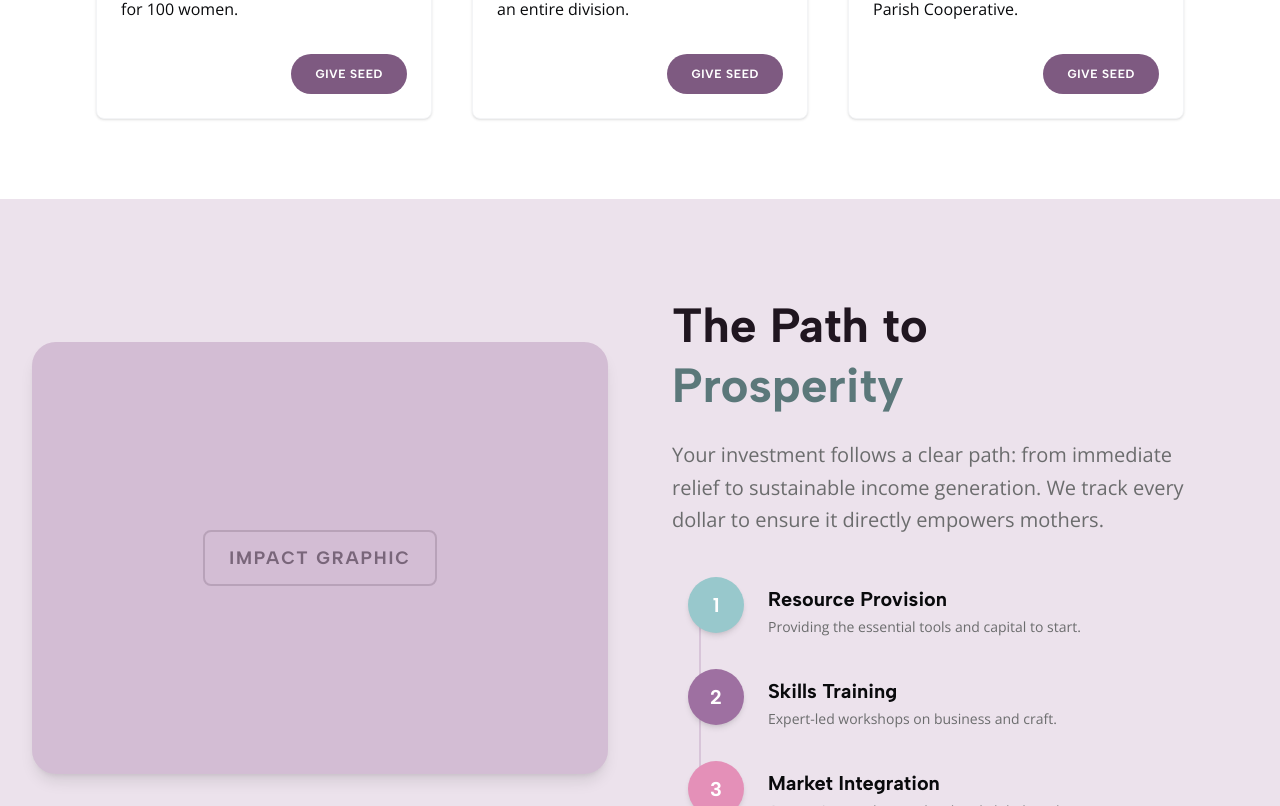
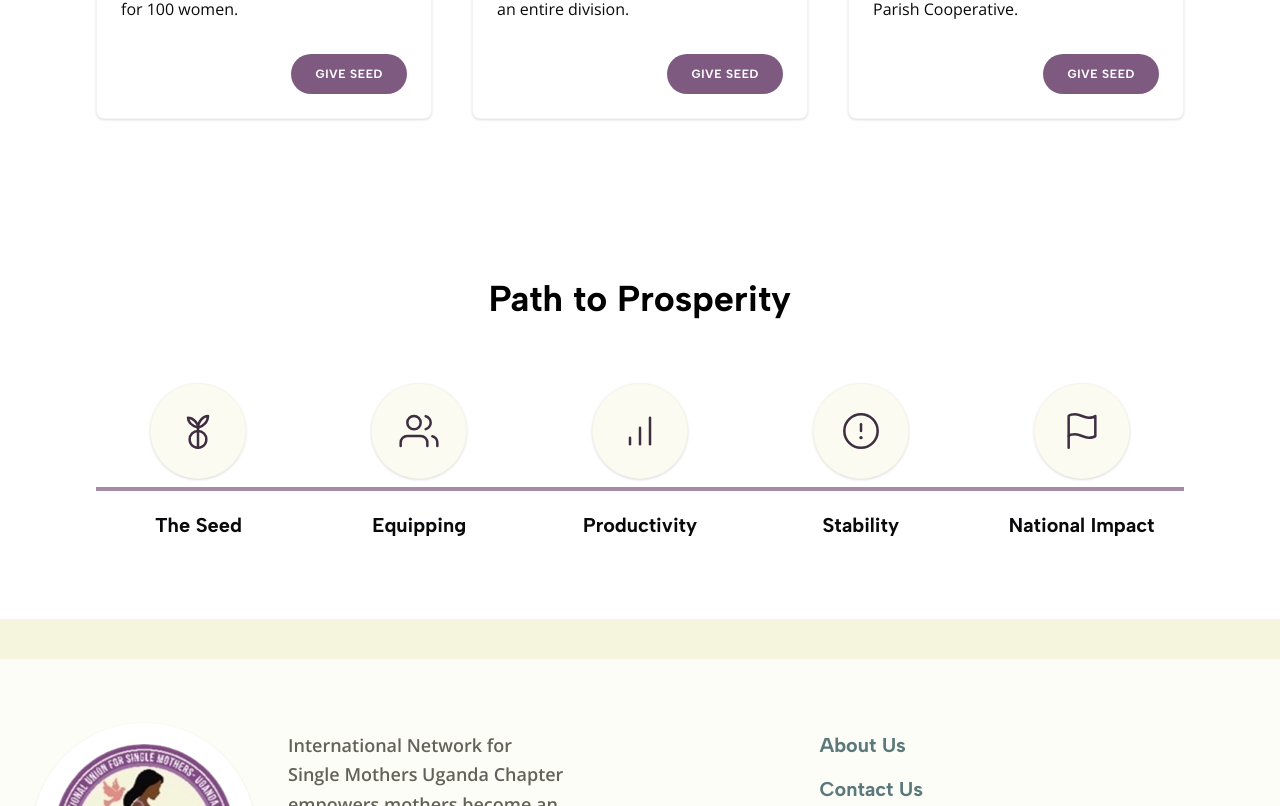
Before and after one commit to charlesaroma/Frontend-International-Network-For-Single-Mothers, a React (Vite) app: page /seed-a-cooperative in a window 1280 px wide. Shown: the part 1994-2800 px from the top of the page. Built offline with nearby package versions, Linux system fonts and the light colour scheme.

Commit message:
path to prosperity

```diff
--- a/src/pages/seed-a-cooperative/pathToProsperity.jsx
+++ b/src/pages/seed-a-cooperative/pathToProsperity.jsx
@@ -1,69 +1,82 @@
 import React from 'react';
+
+// Icons
+const SeedIcon = () => (
+  <svg width="40" height="40" viewBox="0 0 24 24" fill="none" xmlns="http://www.w3.org/2000/svg" className="text-brand-lilac-800">
+    <path d="M12 22V10" stroke="currentColor" strokeWidth="1.5" strokeLinecap="round" strokeLinejoin="round"/>
+    <path d="M12 22C12 22 7 22 7 17C7 14.2386 9.23858 12 12 12" stroke="currentColor" strokeWidth="1.5" strokeLinecap="round" strokeLinejoin="round"/>
+    <path d="M12 22C12 22 17 22 17 17C17 14.2386 14.7614 12 12 12" stroke="currentColor" strokeWidth="1.5" strokeLinecap="round" strokeLinejoin="round"/>
+    <path d="M12 10C12 7 9 4 6 4C6 7 9 9 12 10Z" stroke="currentColor" strokeWidth="1.5" strokeLinecap="round" strokeLinejoin="round"/>
+    <path d="M12 10C12 6.5 15 3 18 3C18 6.5 15 9.5 12 10Z" stroke="currentColor" strokeWidth="1.5" strokeLinecap="round" strokeLinejoin="round"/>
+  </svg>
+);
+
+const EquippingIcon = () => (
+  <svg width="40" height="40" viewBox="0 0 24 24" fill="none" xmlns="http://www.w3.org/2000/svg" className="text-brand-lilac-800">
+    <path d="M17 21V19C17 17.9391 16.5786 16.9217 15.8284 16.1716C15.0783 15.4214 14.0609 15 13 15H5C3.93913 15 2.92172 15.4214 2.17157 16.1716C1.42143 16.9217 1 17.9391 1 19V21" stroke="currentColor" strokeWidth="1.5" strokeLinecap="round" strokeLinejoin="round"/>
+    <path d="M9 11C11.2091 11 13 9.20914 13 7C13 4.79086 11.2091 3 9 3C6.79086 3 5 4.79086 5 7C5 9.20914 6.79086 11 9 11Z" stroke="currentColor" strokeWidth="1.5" strokeLinecap="round" strokeLinejoin="round"/>
+    <path d="M23 21V19C22.9993 18.1137 22.7044 17.2528 22.1614 16.5523C21.6184 15.8519 20.8581 15.3516 20 15.13" stroke="currentColor" strokeWidth="1.5" strokeLinecap="round" strokeLinejoin="round"/>
+    <path d="M16 3.13C16.8604 3.35031 17.623 3.85071 18.1676 4.55232C18.7122 5.25392 19.0078 6.11684 19.0078 7.005C19.0078 7.89316 18.7122 8.75608 18.1676 9.45768C17.623 10.1593 16.8604 10.6597 16 10.88" stroke="currentColor" strokeWidth="1.5" strokeLinecap="round" strokeLinejoin="round"/>
+  </svg>
+);
+
+const ProductivityIcon = () => (
+  <svg width="40" height="40" viewBox="0 0 24 24" fill="none" xmlns="http://www.w3.org/2000/svg" className="text-brand-lilac-800">
+    <path d="M12 20V10" stroke="currentColor" strokeWidth="1.5" strokeLinecap="round" strokeLinejoin="round"/>
+    <path d="M18 20V4" stroke="currentColor" strokeWidth="1.5" strokeLinecap="round" strokeLinejoin="round"/>
+    <path d="M6 20V16" stroke="currentColor" strokeWidth="1.5" strokeLinecap="round" strokeLinejoin="round"/>
+  </svg>
+);
+
+const StabilityIcon = () => (
+  <svg width="40" height="40" viewBox="0 0 24 24" fill="none" xmlns="http://www.w3.org/2000/svg" className="text-brand-lilac-800">
+    <path d="M12 22C17.5228 22 22 17.5228 22 12C22 6.47715 17.5228 2 12 2C6.47715 2 2 6.47715 2 12C2 17.5228 6.47715 22 12 22Z" stroke="currentColor" strokeWidth="1.5" strokeLinecap="round" strokeLinejoin="round"/>
+    <path d="M12 8V12" stroke="currentColor" strokeWidth="1.5" strokeLinecap="round" strokeLinejoin="round"/>
+    <path d="M12 16H12.01" stroke="currentColor" strokeWidth="2" strokeLinecap="round" strokeLinejoin="round"/>
+  </svg>
+);
+
+const ImpactIcon = () => (
+  <svg width="40" height="40" viewBox="0 0 24 24" fill="none" xmlns="http://www.w3.org/2000/svg" className="text-brand-lilac-800">
+    <path d="M4 15C4 15 5 14 8 14C11 14 13 16 16 16C19 16 20 15 20 15V3C20 3 19 4 16 4C13 4 11 2 8 2C5 2 4 3 4 3V15Z" stroke="currentColor" strokeWidth="1.5" strokeLinecap="round" strokeLinejoin="round"/>
+    <path d="M4 22V15" stroke="currentColor" strokeWidth="1.5" strokeLinecap="round" strokeLinejoin="round"/>
+  </svg>
+);
+
+const STEPS = [
+  { label: "The Seed", icon: <SeedIcon /> },
+  { label: "Equipping", icon: <EquippingIcon /> },
+  { label: "Productivity", icon: <ProductivityIcon /> },
+  { label: "Stability", icon: <StabilityIcon /> },
+  { label: "National Impact", icon: <ImpactIcon /> },
+];
 
 const PathToProsperity = () => {
   return (
-    <section className="w-full py-24 bg-brand-lilac-100">
-      <div className="max-w-7xl mx-auto px-4 md:px-8">
-        <div className="flex flex-col lg:flex-row items-center gap-16">
+    <section className="w-full py-20 bg-white">
+      <div className="max-w-7xl mx-auto px-8 md:px-24 text-center">
+        <h2 className="text-3xl md:text-4xl font-bold font-primary text-black mb-16">
+          Path to Prosperity
+        </h2>
 
-          {/* Left: Image / Visual */}
-          <div className="w-full lg:w-1/2">
-             <div className="w-full aspect-4/3 bg-brand-lilac-200 rounded-3xl overflow-hidden shadow-lg flex items-center justify-center relative group">
-                {/* Decorative pattern or placeholder */}
-                <div className="absolute inset-0 bg-brand-lilac-300/30"></div>
-                <span className="relative z-10 text-brand-lilac-800 font-bold text-lg opacity-60 uppercase tracking-widest border-2 border-brand-lilac-800/30 px-6 py-3 rounded-lg">
-                  Impact Graphic
-                </span>
-             </div>
-          </div>
+        <div className="relative">
+          {/* Horizontal Line separating Icons and Text */}
+          <div className="hidden md:block absolute top-26 left-0 right-0 h-1 bg-brand-lilac-600 z-0 opacity-70"></div>
 
-          {/* Right: Content */}
-          <div className="w-full lg:w-1/2">
-            <h2 className="text-4xl md:text-5xl font-bold font-primary text-brand-lilac-900 mb-6 leading-tight">
-              The Path to <br/> <span className="text-brand-teal-700">Prosperity</span>
-            </h2>
-            <p className="text-lg md:text-xl font-secondary text-brand-dark-400 mb-10 leading-relaxed max-w-lg">
-              Your investment follows a clear path: from immediate relief to sustainable income generation. We track every dollar to ensure it directly empowers mothers.
-            </p>
+          <div className="flex flex-col md:flex-row justify-between items-center md:items-start gap-8 md:gap-4 relative z-10">
+            {STEPS.map((step, index) => (
+              <div key={index} className="flex flex-col items-center w-full md:w-1/5">
+                {/* Icon Circle */}
+                <div className="w-24 h-24 rounded-full bg-brand-cream-200 flex items-center justify-center mb-8 relative z-10 shadow-sm border border-brand-cream-600/10">
+                  {step.icon}
+                </div>
 
-            <div className="space-y-8 relative pl-4">
-              {/* Vertical Line Line */}
-              <div className="absolute left-[27px] top-4 bottom-4 w-0.5 bg-brand-lilac-300/50"></div>
-
-              {/* Step 1 */}
-              <div className="relative flex items-start gap-6 group">
-                <div className="relative z-10 w-14 h-14 rounded-full bg-brand-teal flex items-center justify-center shrink-0 shadow-md group-hover:scale-110 transition-transform duration-300">
-                  <span className="text-white font-bold font-primary text-xl">1</span>
-                </div>
-                <div className="pt-2">
-                  <h3 className="text-xl font-bold font-primary text-brand-dark mb-1">Resource Provision</h3>
-                  <p className="text-brand-dark-400 font-secondary text-sm">Providing the essential tools and capital to start.</p>
-                </div>
+                {/* Label */}
+                <h3 className="text-lg md:text-xl font-bold font-primary text-brand-dark">
+                  {step.label}
+                </h3>
               </div>
-
-              {/* Step 2 */}
-              <div className="relative flex items-start gap-6 group">
-                <div className="relative z-10 w-14 h-14 rounded-full bg-brand-lilac flex items-center justify-center shrink-0 shadow-md group-hover:scale-110 transition-transform duration-300">
-                  <span className="text-white font-bold font-primary text-xl">2</span>
-                </div>
-                <div className="pt-2">
-                  <h3 className="text-xl font-bold font-primary text-brand-dark mb-1">Skills Training</h3>
-                  <p className="text-brand-dark-400 font-secondary text-sm">Expert-led workshops on business and craft.</p>
-                </div>
-              </div>
-
-              {/* Step 3 */}
-              <div className="relative flex items-start gap-6 group">
-                <div className="relative z-10 w-14 h-14 rounded-full bg-brand-pink flex items-center justify-center shrink-0 shadow-md group-hover:scale-110 transition-transform duration-300">
-                  <span className="text-white font-bold font-primary text-xl">3</span>
-                </div>
-                <div className="pt-2">
-                  <h3 className="text-xl font-bold font-primary text-brand-dark mb-1">Market Integration</h3>
-                  <p className="text-brand-dark-400 font-secondary text-sm">Connecting products to local and global markets.</p>
-                </div>
-              </div>
-
-            </div>
+            ))}
           </div>
         </div>
       </div>
--- a/src/pages/seed-a-cooperative/stats.jsx
+++ b/src/pages/seed-a-cooperative/stats.jsx
@@ -9,7 +9,7 @@ const Stats = () => {
   ];
 
   return (
-    <section className="bg-brand-cream-100 py-20">
+    <section className="bg-brand-cream-100 py-20 overflow-x-hidden">
       <div className="max-w-7xl mx-auto px-8 md:px-24">
         <div className="flex flex-col md:flex-row justify-between items-center md:items-start space-y-6 md:space-y-0 text-center md:text-left">
           {stats.map((stat, index) => (
```
